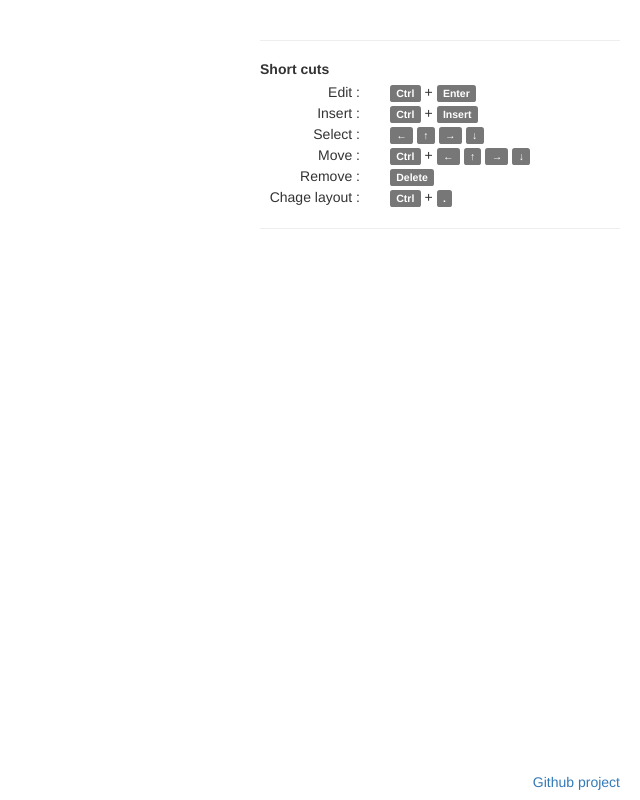
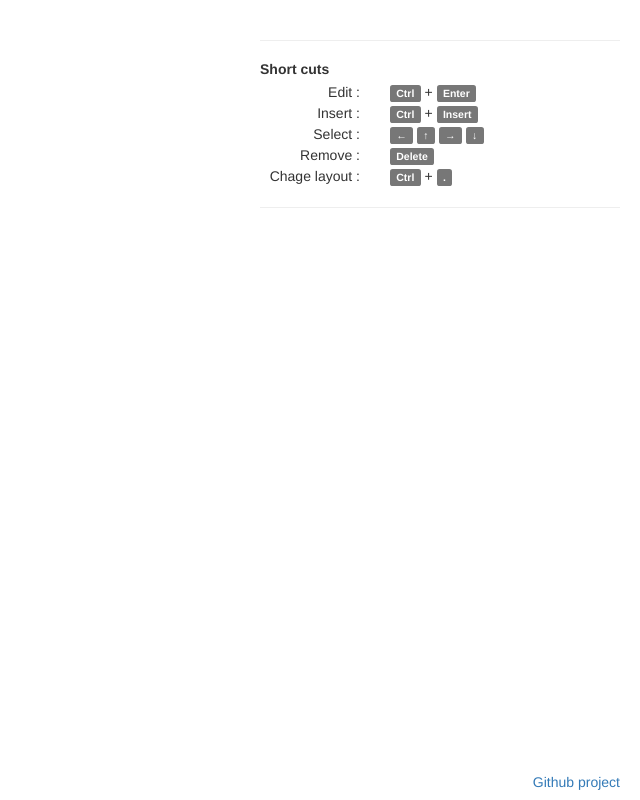
Before and after one commit to ho4040/depend, a plain HTML site: page public/index.html in a window 1280 px wide. Shown: the whole page, without its empty margins (640-1280 px from the left). Drawn offline with nearby package versions, Linux system fonts and the light colour scheme; some packages are replaced by stand-ins of ours; a script that the page names is missing.

Commit message:
short cut text change

```diff
--- a/public/index.html
+++ b/public/index.html
@@ -157,17 +157,6 @@
 				</div>
 
 				<div class="col-xs-4 text-right">
-					Move :
-				</div>
-				<div class="col-xs-8">
-					<span class="label label-default">Ctrl</span> +
-					<span class="label label-default">←</span>
-					<span class="label label-default">↑</span>
-					<span class="label label-default">→</span>
-					<span class="label label-default">↓</span>
-				</div>
-
-				<div class="col-xs-4 text-right">
 					Remove :
 				</div>
 				<div class="col-xs-8">
```
